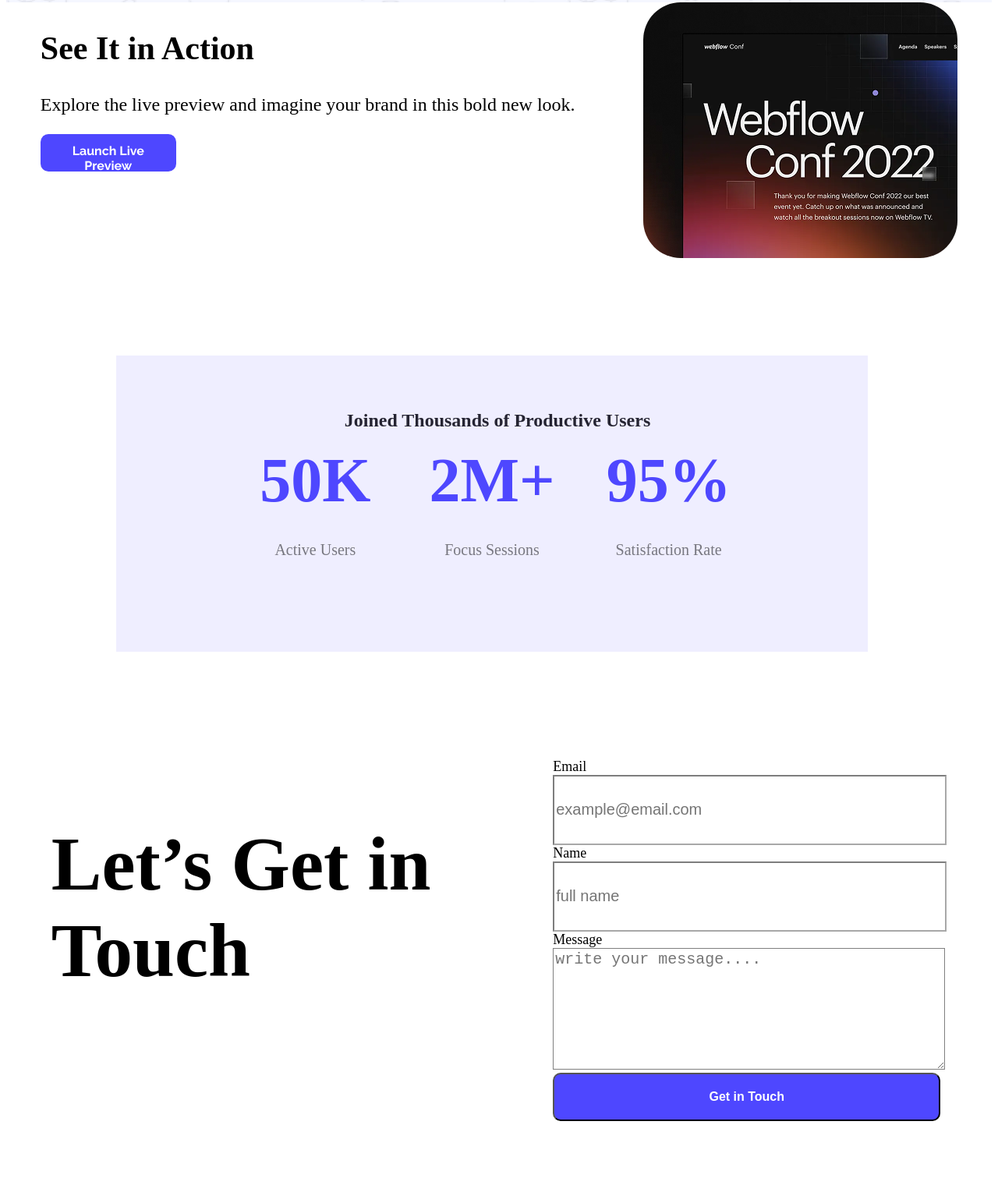
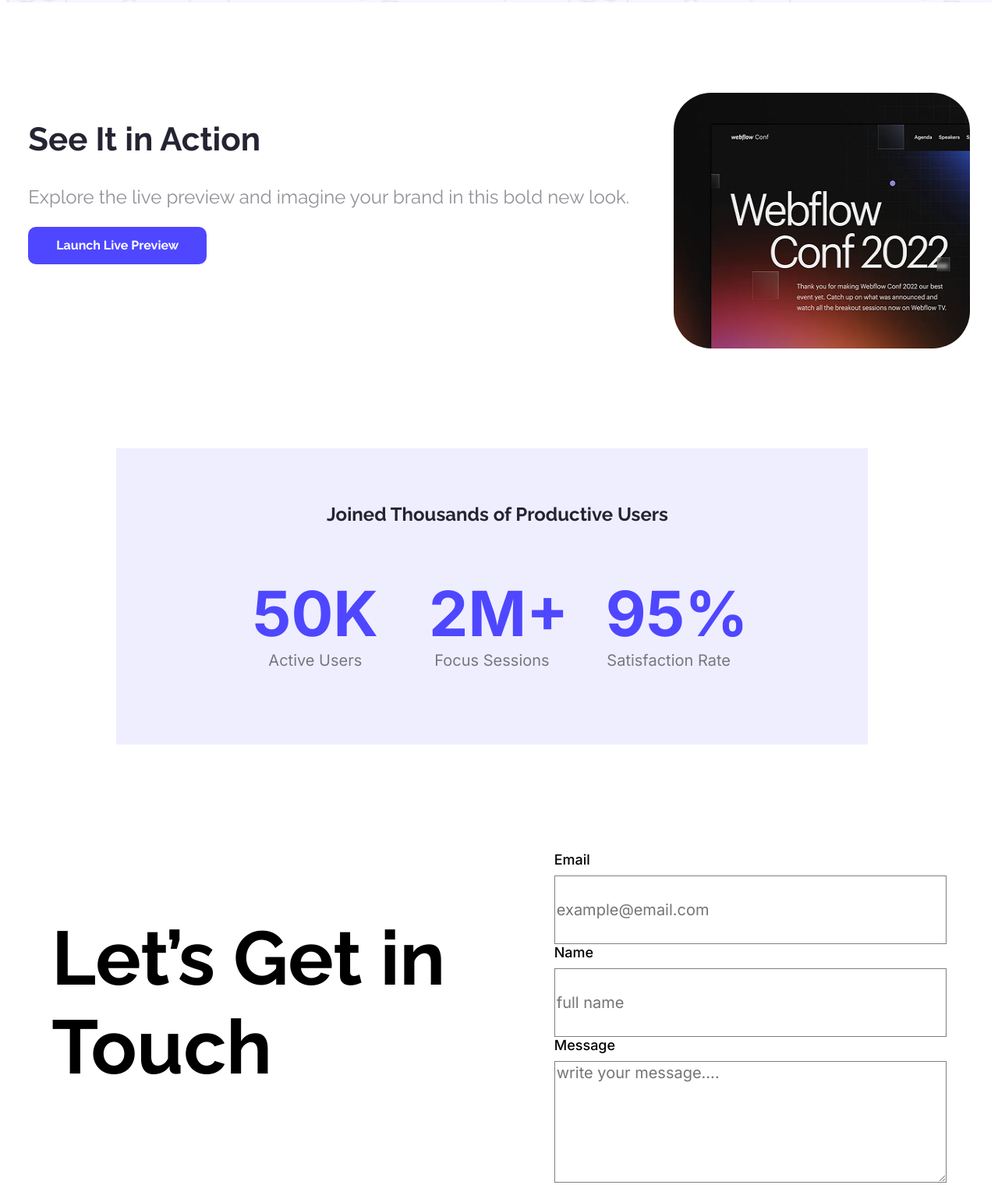
Before and after one commit to MDnurulIslam27/B12A01-landing-launchpad-new, a plain HTML site: page index.html in a window 1280 px wide. Shown: the part 843-2363 px from the top of the page at 78% size. Drawn offline with Linux system fonts and the light colour scheme.

Commit message:
newsletter

```diff
--- a/index.html
+++ b/index.html
@@ -28,8 +28,8 @@
     <main>
       <div class="action">
        <div class="action-div">
-        <h2 class="action-title">See It in Action</h2>
-        <p class="action-description"> Explore the live preview and imagine your brand in this bold new look.</p>
+        <h2 class="action-title raleway-normal">See It in Action</h2>
+        <p class="action-description raleway-normal"> Explore the live preview and imagine your brand in this bold new look.</p>
         <button class="primary-color-btn  raleway-normal secondary-btn all-button">Launch Live Preview</button>
        </div>
           <div>
@@ -37,18 +37,18 @@
           </div>
        </div >
        <div class="productive-users">
-        <div class="productive-title">
+        <div class="productive-title raleway-normal ">
         <h2 >Joined Thousands of Productive Users</h2></div>
         <div class="productivity-items ">
-        <div class="about-productivity">
+        <div class="about-productivity inter-normal">
           <h1 class="number-productivity">50K</h1>
           <h4 class="prductivity-discription inter-norma">Active Users</h4>
         </div>
-        <div class="about-productivity">
+        <div class="about-productivity inter-normal">
           <h1 class="number-productivity">2M+</h1>
           <h4 class="prductivity-discription">Focus Sessions</h4>
         </div>
-        <div class="about-productivity">
+        <div class="about-productivity inter-normal">
           <h1 class="number-productivity">95%</h1>
           <h4 class="prductivity-discription">Satisfaction Rate</h4>
         </div>
@@ -56,18 +56,18 @@
        </div>
        <div class="touch-section">
         <div>
-          <h2 class="touch-section-title">Let’s Get in Touch</h2>
+          <h2 class="touch-section-title raleway-normal">Let’s Get in Touch</h2>
         </div>
         <form >
-          <label class="form-section">Email</label><br>
-          <input class="form-types"  type="email" placeholder="example@email.com"><br>
-          <label class="form-section">Name</label><br>
+          <label class="form-section inter-normal">Email</label><br>
+          <input class="form-types inter-normal"  type="email" placeholder="example@email.com"><br>
+          <label class="form-section inter-normal">Name</label><br>
 
-          <input class="form-types" type="text" placeholder="full name"><br>
-          <label class="form-section">Message</label><br>
+          <input class="form-types inter-normal" type="text" placeholder="full name"><br>
+          <label class="form-section inter-normal">Message</label><br>
 
-          <textarea class="form-types message-height" cols="30" rows="10"  id="" placeholder="write your message...."></textarea><br>
-          <button class="form-button primary-color-btn all-button">Get in Touch</button>
+          <textarea class="form-types message-height inter-normal" cols="30" rows="10"  id="" placeholder="write your message...."></textarea><br>
+          <button class="form-button primary-color-btn all-button raleway-normal">Get in Touch</button>
         </form>
 
        </div>
@@ -75,14 +75,14 @@
     <footer>
           <div class="footer-section">
               <div>
-            <h2 class="footer-title"> LOGO</h2>
-            <p class="footer-description"> Ready to elevate your online presence? Contact us today to discuss your project and discover how we can bring your vision to life.</p>
+            <h2 class="footer-title primary-color inter-normal"> LOGO</h2>
+            <p class="footer-description inter-normal"> Ready to elevate your online presence? Contact us today to discuss your project and discover how we can bring your vision to life.</p>
             </div>
 
 
           <div>
 
-           <ul class="link">
+           <ul class="link inter-normal">
 
             <li><a href="">Home</a></li>
             <li><a href="">About</a></li>
--- a/landing.css
+++ b/landing.css
@@ -74,7 +74,7 @@
      border: none;
     padding: 12px 30px;
     margin-bottom: 120px;
-    width: 174px;
+    width: 229px;
     height: 48px;
 }
 .opening-2{
@@ -83,19 +83,25 @@
 .action-title{
     font-weight: bold;
     font-size: 42px;
+    width: 517px;
+    color: #252432;
 
 }
 .action-description{
     font-weight:400;
     font-size: 24px;
+    color: rgba(37, 36, 50, 0.5);
+
 }
 .action{
     display: flex;
     justify-content: space-around;
+    margin-top: 116px;
+
 
 }
 .action-image{
-    width: 403px;
+    width: 380px;
     height: 328px;
     border-radius: 48px;
 }
@@ -122,9 +128,13 @@
     font-weight: bold;
     font-size: 38;
     color: #252432;
+    margin: auto;
 
 
 
+}
+.about-productivity{
+    margin-top: 48px;
 }
 
 
@@ -142,13 +152,14 @@ color: rgba(78, 71, 255, 1);
 color: rgba(0, 0, 0, 0.5);
 font-weight: 400;
 font-size: 20px;
-
+margin-top: 0px;
 
 }
 
 .touch-section{
    display:flex;
    justify-content: space-around;
+   background-color: rgba(255, 255, 255, 1);
 }
 .touch-section-title{
     width: 528px;
@@ -160,13 +171,17 @@ font-size: 20px;
     width: 497px;
     font-size: 18px;
     font-weight: 500;
+    margin-top: 10px;
+
+
 }
 .form-types{
     width: 497px;
     font-weight: 400px;
-    border-color: rgba(0, 0, 0, 0.5);
     height: 84px;
     font-size: 20px;
+    border: 1px solid rgba(0, 0, 0, 0.5);
+    margin-top: 10px;
 }
 .message-height{
     height: 150px;
@@ -176,6 +191,8 @@ font-size: 20px;
     height: 62px;
     font-size: 16px;
     font-weight: bold;
+    border: none;
+    margin-top: 20px;
 }
 .footer-section{
 
@@ -215,13 +232,16 @@ div ul li a{
 }
 .footer-description{
     color: rgba(137, 135, 161, 1);
-    font-size: 30px
+    font-size: 16px;
+    font-weight: 400px;
+    border: 1px solid black;
+    margin-top: 20px;
 
 
 }
 .link{
 
-    font-size: 30px;
+    font-size: 16px;
 }
 .card-about{
     width: 1140px;
```
